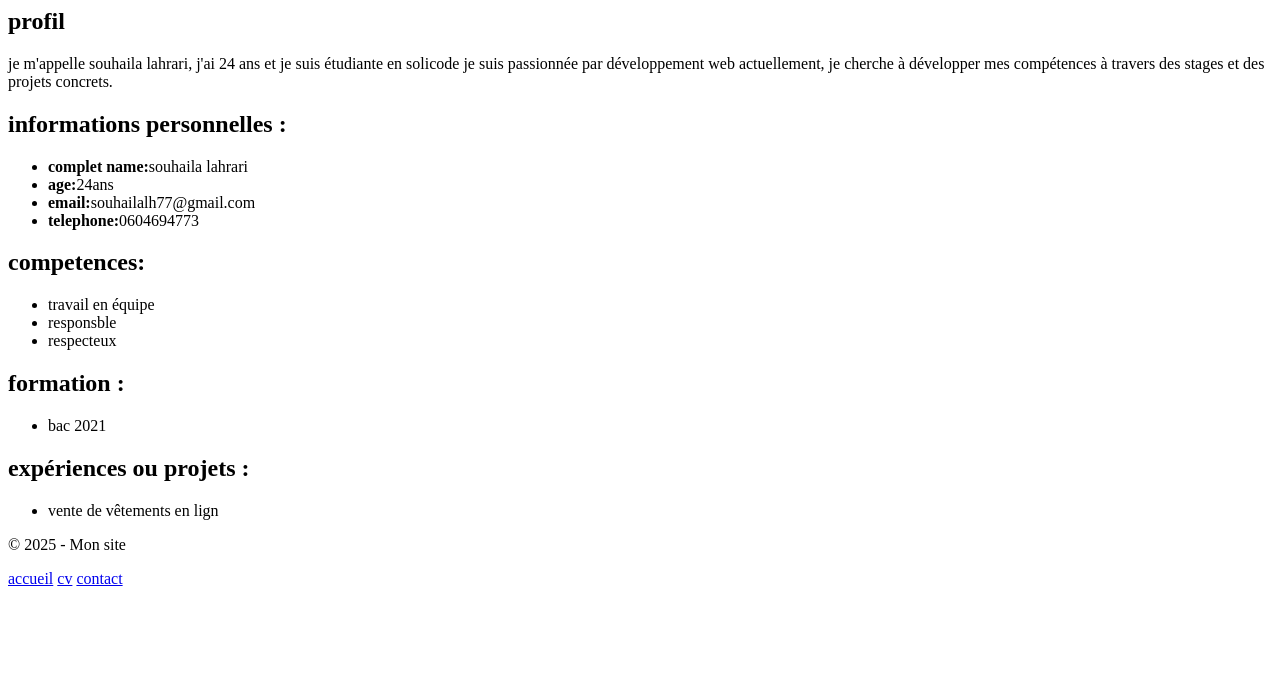
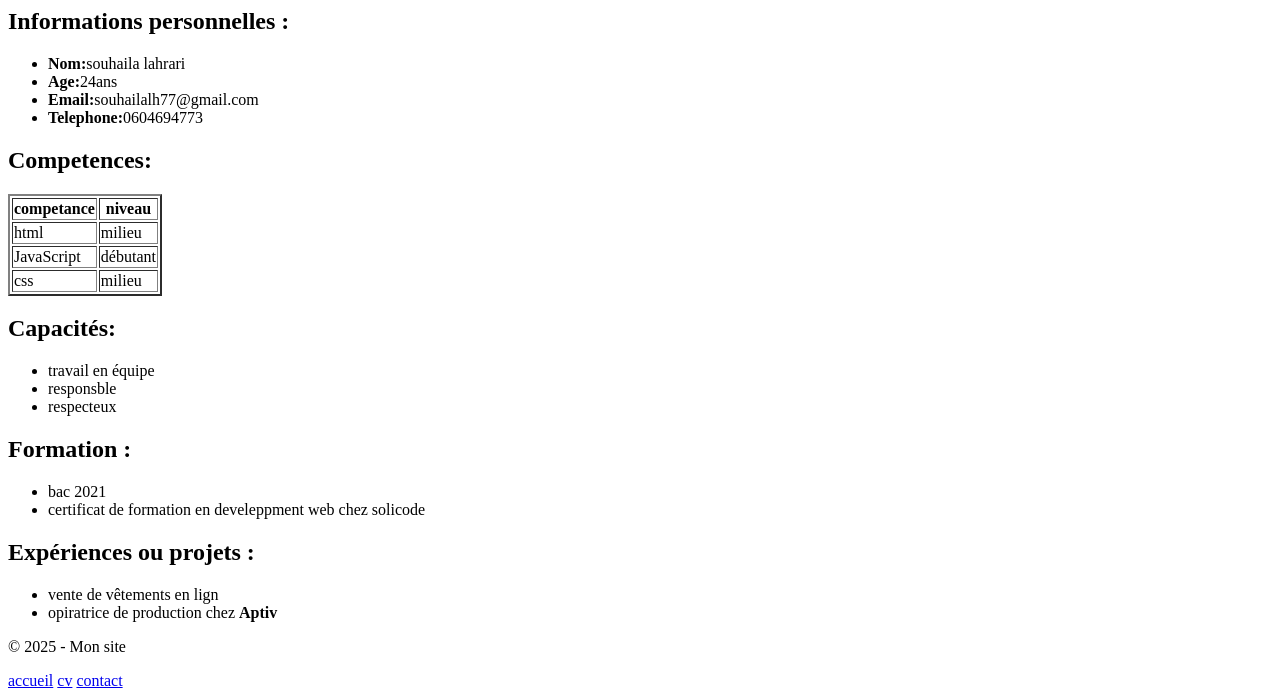
Before and after one commit to souhaila11S/realisations2, a plain HTML site: page cv.html in a window 1280 px wide. Shown: the part 246-944 px from the top of the page. Before the commit the page ends 842 px from the top, so only its background shows below. Drawn offline with Linux system fonts and the light colour scheme.

Commit message:
modification en cv et html et index

```diff
--- a/cv.html
+++ b/cv.html
@@ -8,32 +8,59 @@
 </head>
 <body>
     <header>
-        <h1>cv</h1>
+        <h1>MON PROFIL</h1>
 <img src="img/image8.png" alt="photo de prophil" width="150">
 
     </header>
     <main>
+
 <section>
 
-    <h1>profil</h1>
-    <p>je m'appelle souhaila lahrari, j'ai 24 ans et je suis étudiante en solicode je suis passionnée par développement web actuellement,
-        je cherche à développer mes compétences à travers des stages et des projets concrets.</p>
-</section>
-<section>
-
-    <h2>informations personnelles :</h2>
+    <h2>Informations personnelles :</h2>
     <ul>
 
-            <li><b>complet name:</b>souhaila lahrari</li>
-            <li><b>age:</b>24ans</li>
-            <li><b>email:</b>souhailalh77@gmail.com</li>
-            <li><b>telephone:</b>0604694773</li>
+            <li><b>Nom:</b>souhaila lahrari</li>
+            <li><b>Age:</b>24ans</li>
+            <li><b>Email:</b>souhailalh77@gmail.com</li>
+            <li><b>Telephone:</b>0604694773</li>
 
 
     </ul>
 </section>
 <section>
-    <h2>competences:</h2>
+    <h2>Competences:</h2>
+    <table border="2">
+
+        <tr>
+               <th>competance</th>
+               <th>niveau</th>
+
+        </tr>
+        <tr>
+
+                <td>html</td>
+                <td>milieu</td>
+
+        </tr>
+        <tr>
+                 <td>JavaScript</td>
+                 <td>débutant</td>
+
+
+        </tr>
+
+        <tr>
+
+
+                 <td>css</td>
+                 <td>milieu</td>
+        </tr>
+
+
+        </table>
+
+        <h2>Capacités:</h2>
+
     <ul>
 
         <li>travail en équipe</li>
@@ -43,16 +70,18 @@
 </section>
 <section>
 
-    <h2>formation :</h2>
+    <h2>Formation :</h2>
 
     <ul>
         <li>bac 2021</li>
+        <li>certificat de formation en develeppment web chez solicode</li>
     </ul>
 </section>
 <section>
-    <h2>expériences ou projets :</h2>
+    <h2>Expériences ou projets :</h2>
     <ul>
         <li> vente de vêtements en lign</li>
+        <li>opiratrice de production chez <b>Aptiv</b></li>
     </ul>
 </section>
 
```
Also changed, not shown: contact.html (+12 -3 lines), index.html (+5 -4 lines).
